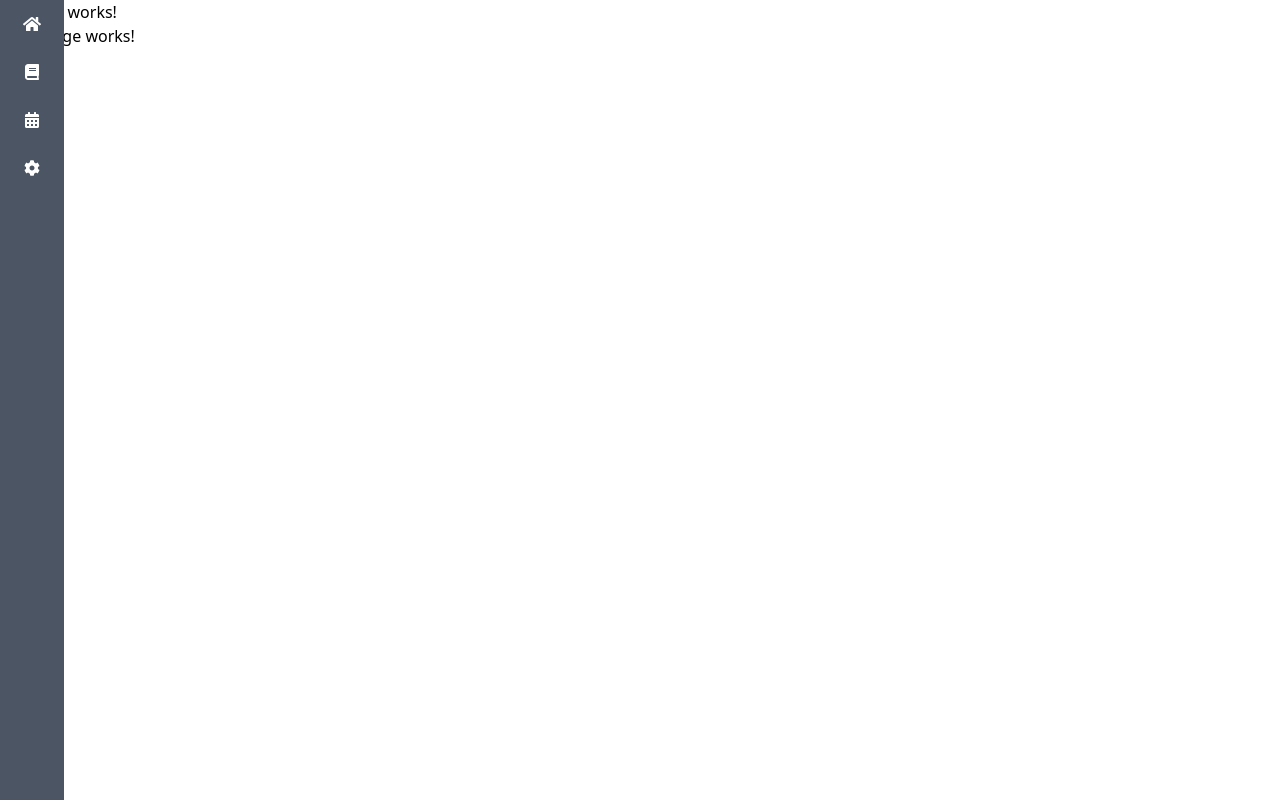
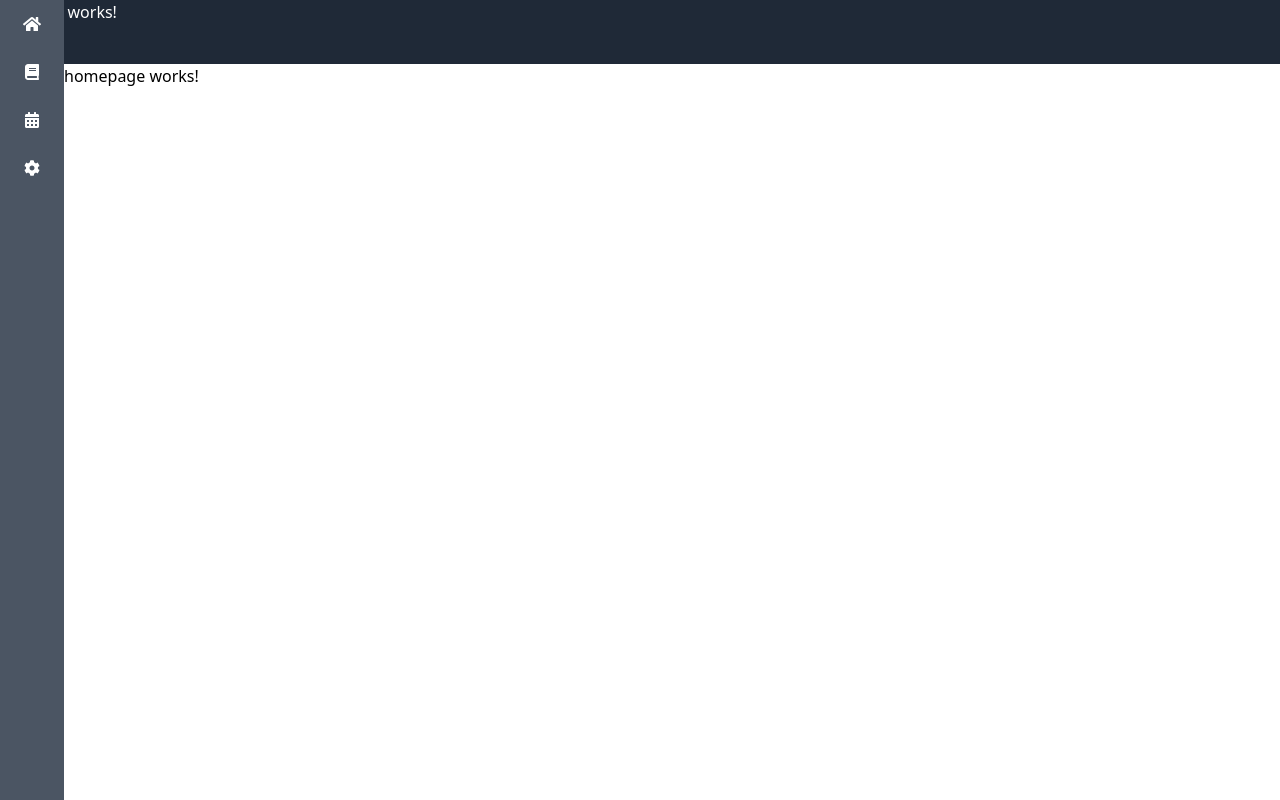
Before and after one commit to Omi0/m79-frontend, an Angular app: page / in a window 1280 px wide. Built offline with nearby package versions, Linux system fonts and the light colour scheme.

Commit message:
restyled AppComponent

```diff
--- a/src/app/app.component.html
+++ b/src/app/app.component.html
@@ -1,3 +1,5 @@
 <m79-mainbar></m79-mainbar>
 <m79-navbar></m79-navbar>
-<router-outlet></router-outlet>
+<main>
+    <router-outlet></router-outlet>
+</main>
--- a/src/app/app.component.scss
+++ b/src/app/app.component.scss
@@ -0,0 +1,11 @@
+:host {
+  m79-mainbar {
+      @apply tw-fixed tw-top-0 tw-left-0 tw-right-0 tw-flex tw-flex-row tw-w-auto tw-h-16 tw-bg-gray-800 tw-text-white;
+  }
+  m79-navbar {
+    @apply tw-fixed tw-top-16 tw-left-0 tw-h-screen tw-w-16 tw-flex tw-flex-col tw-bg-gray-600 tw-text-white;
+  }
+  main {
+    @apply tw-pl-16 tw-pt-16;
+  }
+}
```
Also changed, not shown: 1 other file (tests, documents, lock files or other folders).
